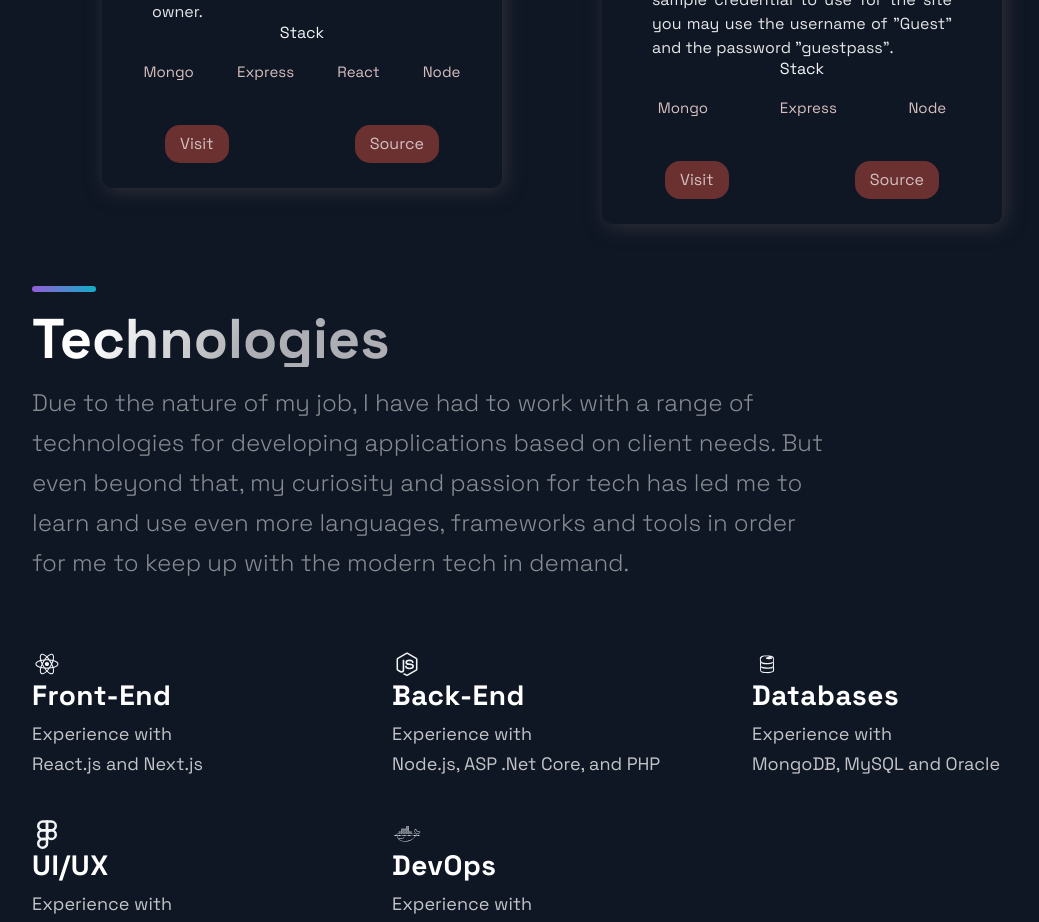
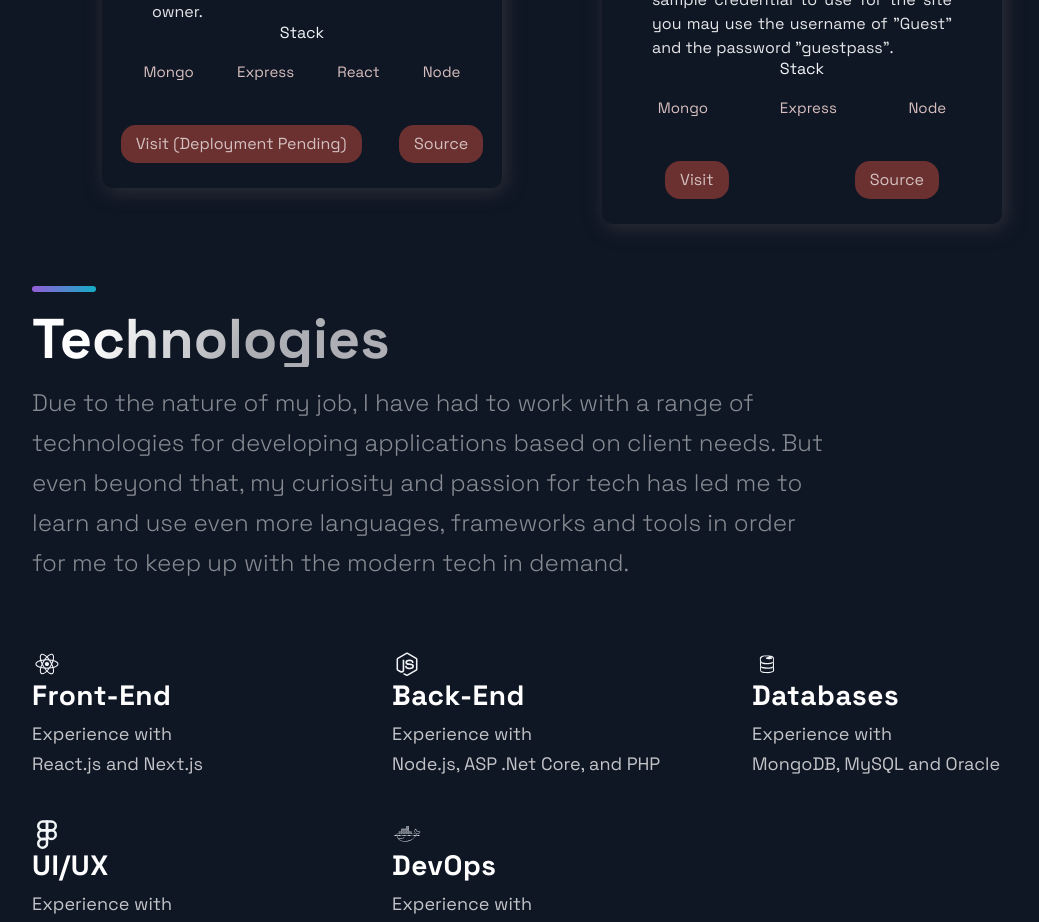
Before and after one commit to Muhtasim-Fuad-Showmik/portfolio, a Next.js app: page / in a window 1280 px wide. Shown: the part 1480-2402 px from the top of the page, without its empty margins (88-1127 px from the left). Built offline with nearby package versions, Linux system fonts and the light colour scheme.

Commit message:
Pending deployment can be marked now.

```diff
--- a/src/components/Projects/Projects.js
+++ b/src/components/Projects/Projects.js
@@ -9,7 +9,7 @@
     <SectionDivider />
     <SectionTitle main>Projects</SectionTitle>
     <GridContainer>
-      {projects.map(({id, image, title, description, tags, source, visit }) => (
+      {projects.map(({id, image, title, description, tags, source, visit, deployed }) => (
         <BlogCard key={id}>
           <Img src={image} />
           <TitleContent>
@@ -26,7 +26,7 @@
             </TagList>
           </div>
           <UtilityList>
-            <ExternalLinks href={visit}>Visit</ExternalLinks>
+            <ExternalLinks href={visit}>Visit {deployed? "": "(Deployment Pending)"}</ExternalLinks>
             <ExternalLinks href={source}>Source</ExternalLinks>
           </UtilityList>
 
--- a/src/constants/constants.js
+++ b/src/constants/constants.js
@@ -5,8 +5,9 @@
       image: 'https://i.ibb.co/GPn2NC2/bodywrap.png',
       tags: ['Mongo', 'Express', 'React', 'Node'],
     source: 'https://github.com/Muhtasim-Fuad-Showmik/BodyWrap',
-    visit: 'https://google.com',
+    visit: 'https://github.com/Muhtasim-Fuad-Showmik/BodyWrap',
     id: 0,
+    deployed: false,
   },
   {
     title: 'Tent',
@@ -16,6 +17,7 @@
     source: 'https://github.com/Muhtasim-Fuad-Showmik/Tent',
     visit: 'http://powerful-river-65642.herokuapp.com/',
     id: 1,
+    deployed: true,
   }
 ];
 
```
